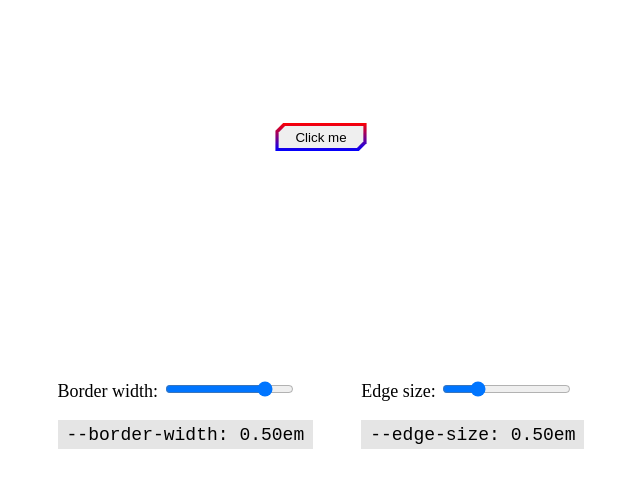
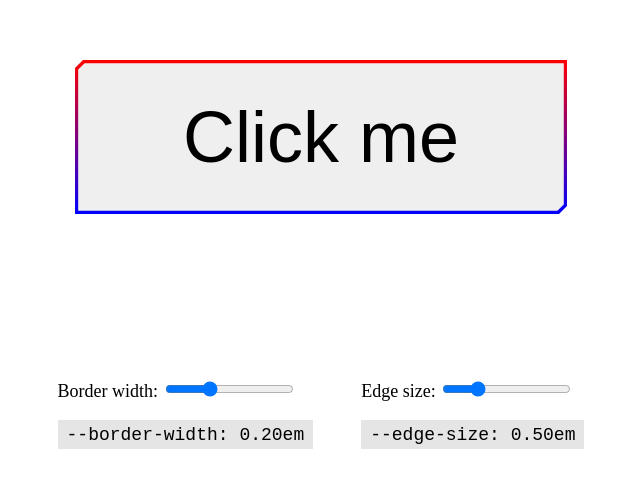
Before and after one commit to julianojcs/css-button-borders-with-cut-corners, a plain HTML site: page index.html in a window 1280 px wide. Shown: the part 271-758 px from the top of the page, without its empty margins (319-959 px from the left). Drawn offline with Linux system fonts and the light colour scheme.

Commit message:
fix: fixing font-size: clamp

```diff
--- a/index.html
+++ b/index.html
@@ -14,8 +14,8 @@
     <div class="controls">
       <div>
         <label for="border-width">Border width: </label>
-        <input id="border-width" type="range" min=".05" max=".6" step="0.01" value="0.5"><br>
-        <code class="bw">--border-width: <output>0.50em</output></code>
+        <input id="border-width" type="range" min=".05" max=".50" step="0.01" value="0.20"><br>
+        <code class="bw">--border-width: <output>0.20em</output></code>
       </div>
 
       <div>
--- a/style.css
+++ b/style.css
@@ -2,7 +2,7 @@ body {
   min-height: 100vh;
   display: grid;
   place-content: center;
-  font-size: clamp(2rem, 1rem + 5vw, 4rem);
+  font-size: clamp(1rem, .5rem + 5vw, 5rem);
 }
 
 .btn {
@@ -11,6 +11,7 @@ body {
   --border-width: .2rem;
   --edge-size: .50rem;
 
+  font-size: inherit;
   cursor: pointer;
   background: var(--background-color);
   padding: 0.5em 1.5em;
```
Also changed, not shown: 1 other file.
